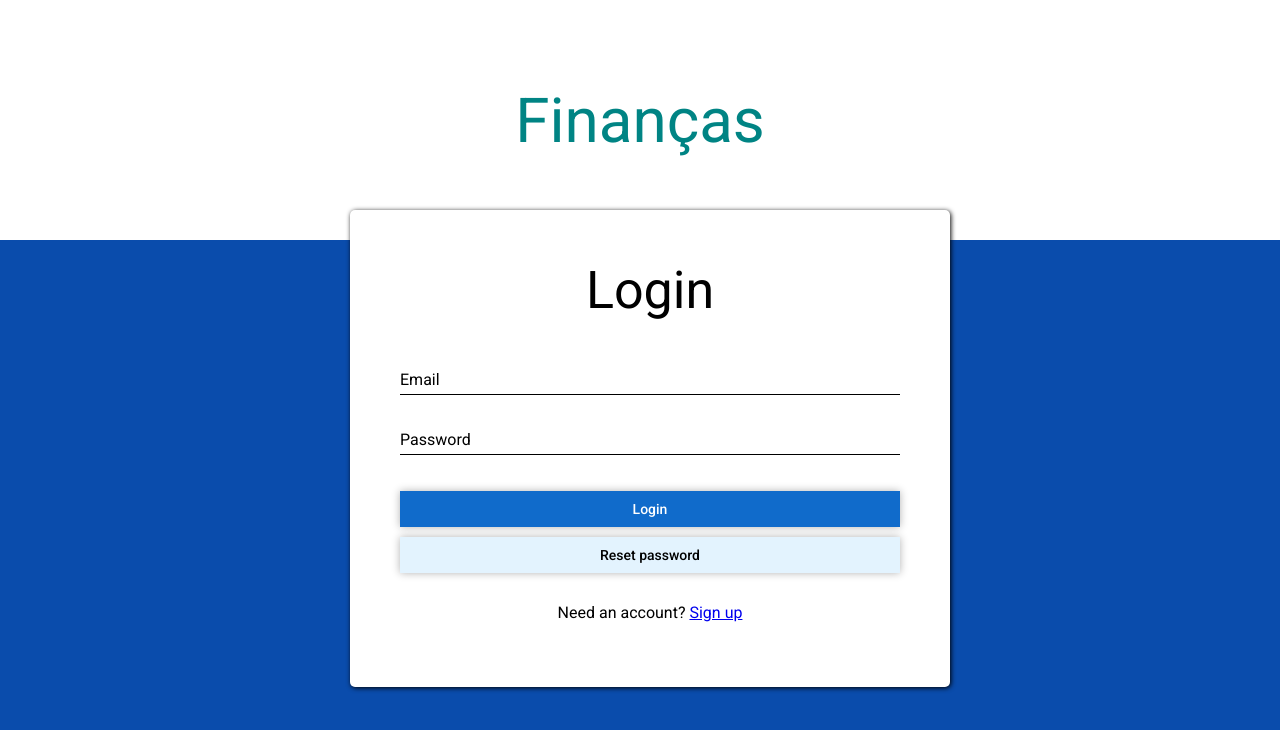
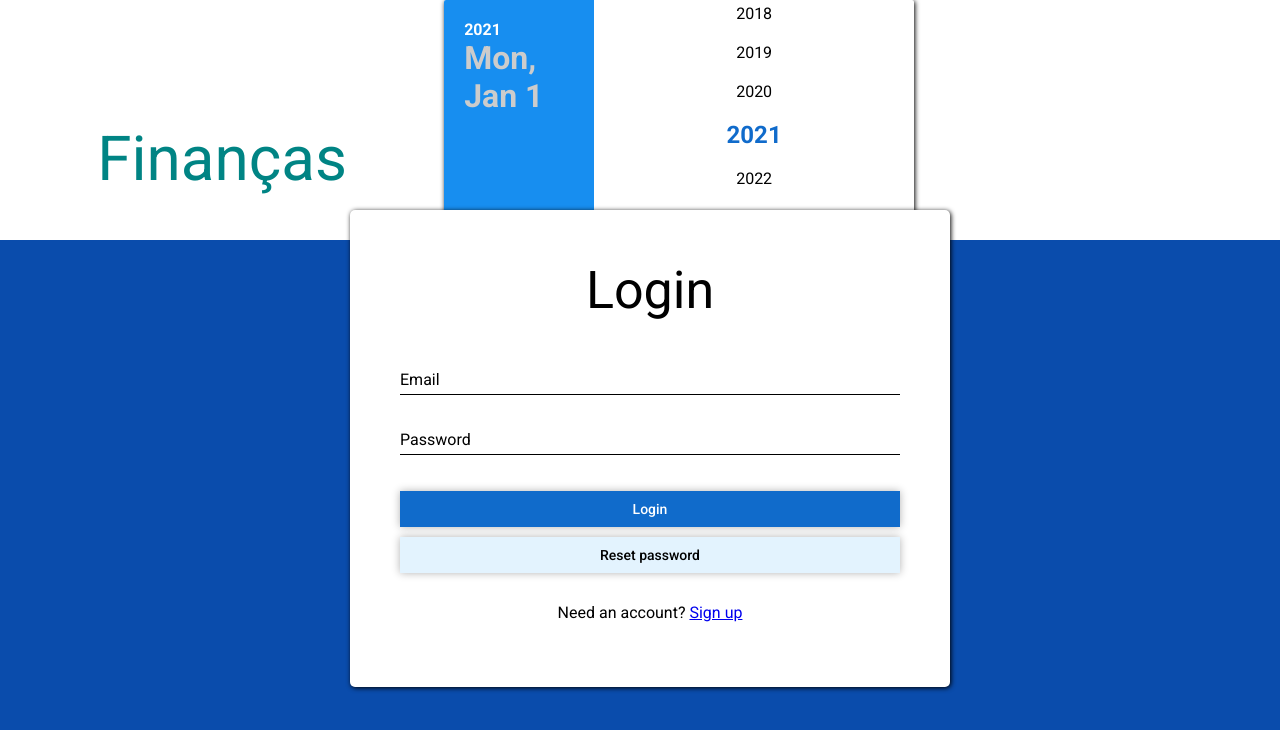
Before and after one commit to andrebot/BalancoConta, a React app: page / in a window 1280 px wide. Shown: the top 730 px of the page. Built offline with nearby package versions, Linux system fonts and the light colour scheme.

Commit message:
DatePicker with year selection draft

```diff
--- a/src/client/components/button/button.jsx
+++ b/src/client/components/button/button.jsx
@@ -67,6 +67,7 @@ Button.propTypes = {
   isCircle: propTypes.bool,
   type: propTypes.oneOf([
     'type2',
+    'type3',
     '',
   ]),
 };
--- a/src/client/components/button/button.styl
+++ b/src/client/components/button/button.styl
@@ -16,7 +16,7 @@
   cursor: pointer
   height: 100%
   width: 100%
-  padding: 10px 0px
+  padding: 10px 10px
   display: flex
   align-items: center
   justify-content: space-around
@@ -33,6 +33,17 @@
   &.type2
     background-color: primary50
     color: #000
+
+    span.ripple
+      background-color: rgba(0, 0, 0, 0.7)
+
+  &.type3
+    background-color: #ffffff
+    box-shadow: none
+    color: primary800
+
+    &:hover
+      background-color: primary100
 
     span.ripple
       background-color: rgba(0, 0, 0, 0.7)
--- /dev/null
+++ b/src/client/components/datePicker/actions.js
@@ -0,0 +1,20 @@
+export const setYear = year => ({
+  type: 'setYear',
+  year,
+});
+
+export const setMonth = month => ({
+  type: 'setMonth',
+  month,
+});
+
+export const setDay = (day, weekDay) => ({
+  type: 'setDay',
+  weekDay,
+  day,
+});
+
+export const setContent = content => ({
+  type: 'setContent',
+  content,
+});
--- /dev/null
+++ b/src/client/components/datePicker/datePicker.jsx
@@ -0,0 +1,75 @@
+import React, { useReducer, useEffect } from 'react';
+import reducer from './reducer.js';
+import { setContent, setYear } from './actions.js';
+import Button from '../button/button.jsx';
+import PropTypes from 'prop-types';
+
+import './datePicker.styl';
+
+const DatePicker = () => {
+  const [state, dispatch] = useReducer(reducer, {
+    year: 2021,
+    month: 0,
+    day: 1,
+    weekDay: 'Mon',
+    content: 'years',
+  });
+  const months = ['Jan', 'Feb', 'Mar', 'Apr', 'May', 'Jun', 'Jul', 'Aug', 'Sep', 'Oct', 'Nov', 'Dec'];
+  const weekDays = ['Mon', 'Tue', 'Wed', 'Thu', 'Fri', 'Sat', 'Sun'];
+  const years = [];
+
+  for (let year = 1900; year < 2100; year++) {
+    years.push(year);
+  }
+
+  useEffect(() => {
+    document.getElementById(`year${state.year}`).scrollIntoView({ block: 'center' });
+  }, []);
+
+  return (
+    <div className="date-picker">
+      <div className="side-panel" >
+        <div
+          className={`year ${state.content === 'years' ? 'active' : ''}`}
+          onClick={() => dispatch(setContent('years'))}
+        >
+          {state.year}
+        </div>
+        <div
+          className={`day ${state.content === 'days' ? 'active' : ''}`}
+          onClick={() => dispatch(setContent('days'))}
+        >
+          {state.weekDay}, <br/> {months[state.month]} {state.day}
+        </div>
+      </div>
+      <div className="content">
+        <div className="main">
+          <div className="years-list">
+            {years.map((year, index) =>
+              <div
+                id={`year${year}`}
+                className={`year ${year === state.year ? 'selected' : ''}`}
+                key={index}
+                onClick={() => dispatch(setYear(year))}
+              >
+                {year}
+              </div>
+            )}
+          </div>
+        </div>
+        <div className="buttons-wrapper">
+          <Button type="type3">
+            Cancel
+          </Button>
+          <Button type="type3">
+            Ok
+          </Button>
+        </div>
+      </div>
+    </div>
+  );
+};
+
+DatePicker.propTypes = {};
+
+export default DatePicker;
--- /dev/null
+++ b/src/client/components/datePicker/datePicker.styl
@@ -0,0 +1,70 @@
+@import '../../colors.styl'
+
+.date-picker
+  width: 470px
+  height: 316px
+  overflow: hidden
+  display: grid
+  grid-template-columns: 150px auto
+  grid-template-rows: 100%
+  grid-template-areas: "sidePanel content"
+  box-shadow: 1px 1px 5px 0 #000
+  border-radius: 2px
+
+  .side-panel
+    grid-area: sidePanel
+    background-color: primary600
+    color: #cccccc
+    display: flex
+    flex-flow: column
+    justify-content: flex-start
+    padding: 20px
+
+    .active
+      color: #ffffff
+
+    .year
+      font-size: 16px
+      font-weight: 700
+      text-align: start
+      cursor pointer
+
+    .day
+      font-size: 32px
+      font-weight: 900
+      text-align: start
+      cursor pointer
+
+  .content
+    grid-area: content
+    display: flex
+    flex-flow: column
+
+    .main
+      flex-grow: 1
+      overflow: hidden
+
+      .years-list
+        display: flex
+        flex-flow: column
+        height: 100%
+        overflow: auto
+
+        .year
+          padding: 10px
+          font-size: 16px
+          cursor pointer
+
+          &.selected
+            font-size: 24px
+            color: primary800
+            font-weight: 800
+
+    .buttons-wrapper
+      flex-grow: 0
+      display: flex
+      justify-content: flex-end
+      padding: 5px 20px
+
+      .button-wrap:last-child
+        margin-left: 10px
--- /dev/null
+++ b/src/client/components/datePicker/reducer.js
@@ -0,0 +1,27 @@
+export default (state, action) => {
+  switch(action.type) {
+    case 'setYear':
+      return {
+        ...state,
+        year: action.year,
+      };
+    case 'setMonth':
+      return {
+        ...state,
+        month: action.month,
+      };
+    case 'setDay':
+      return {
+        ...state,
+        day: action.day,
+        weekDay: action.weekDay,
+      };
+    case 'setContent':
+      return {
+        ...state,
+        content: action.content,
+      };
+    default:
+      return state;
+  }
+};
--- a/src/client/pages/login/login.jsx
+++ b/src/client/pages/login/login.jsx
@@ -7,6 +7,7 @@ import './login.styl';
 import FormInput from '../../components/forms/input.jsx';
 import Button from '../../components/button/button.jsx';
 import ProgressBar from '../../components/progressbar/progressbar.jsx';
+import DatePicker from '../../components/datePicker/datePicker.jsx';
 
 import { useAuth } from '../../hooks/authContext.jsx';
 
@@ -46,6 +47,7 @@ const page = () => {
     <div className="login-page">
       <div className="top-section">
         <span className="page-title">Finanças</span>
+        <DatePicker />
       </div>
       <div className="bottom-section">
         <div className="container login-wrapper">
```
